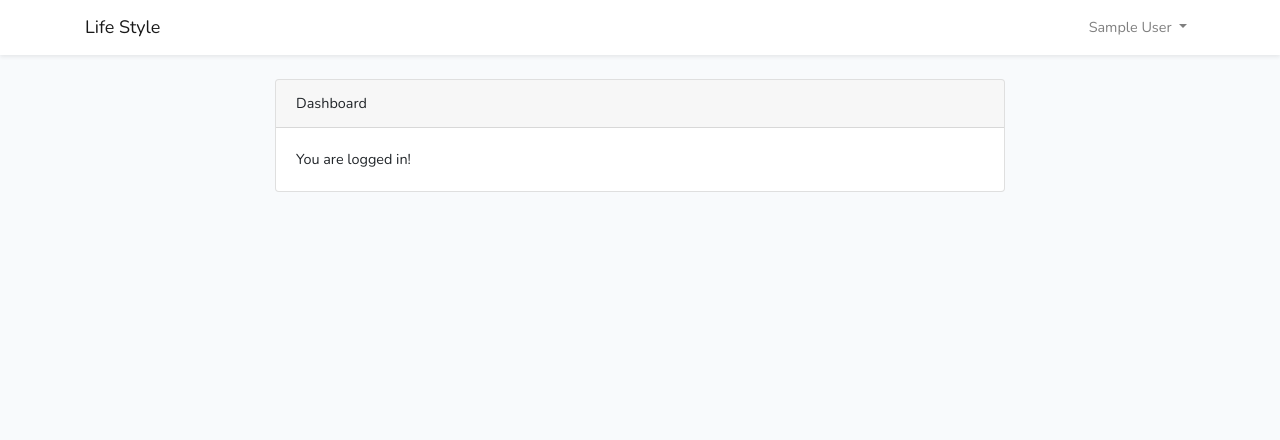
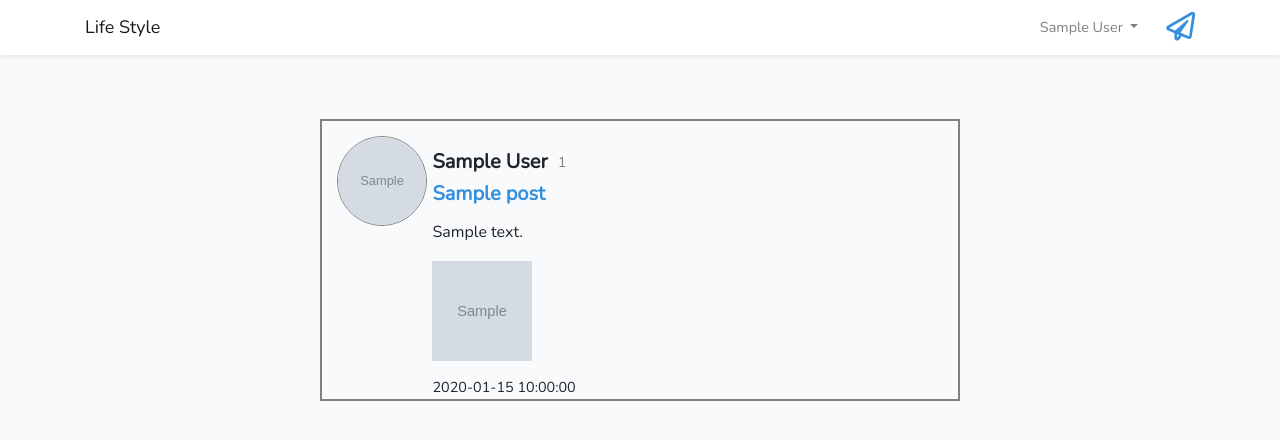
Before and after one commit to kazu8901/lifestyle, a Laravel app: page /home in a window 1280 px wide. Shown: the top 440 px of the page. Run offline with Laravel 8, Linux system fonts and the light colour scheme; a user stored in the database is signed in; tables that the repository leaves empty hold one stand-in row (values such as "Sample post"); grey boxes marked "Sample" are stand-in pictures; style sheets or scripts are compiled from the project's sources.

Commit message:
一時的に終了

```diff
--- a/src/lifestyle/app/Http/Controllers/HomeController.php
+++ b/src/lifestyle/app/Http/Controllers/HomeController.php
@@ -3,6 +3,8 @@
 namespace App\Http\Controllers;
 
 use Illuminate\Support\Facades\Auth;
+
+use App\Post;
 
 use Illuminate\Http\Request;
 
@@ -25,6 +27,9 @@ class HomeController extends Controller
      */
     public function index()
     {
-        return view('home');
+        $auth = Auth::user();
+        // $posts = POST::all();
+        $posts = POST::with('user')->orderBy('created_at', 'desc')->get();
+        return view('home', ['auth' => $auth, 'posts' => $posts]);
     }
 }
--- /dev/null
+++ b/src/lifestyle/app/Post.php
@@ -0,0 +1,21 @@
+<?php
+
+namespace App;
+
+use Illuminate\Contracts\Auth\MustVerifyEmail;
+use Illuminate\Foundation\Auth\User as Authenticatable;
+use Illuminate\Notifications\Notifiable;
+use Illuminate\Database\Eloquent\Model;
+
+class Post extends Model
+{
+    //
+    protected $table = 'posts';
+    protected $guarded = array('id');
+
+    Public function user()
+{
+    return $this->belongsTo(User::class);
+    // return $this->belongsTo('app/User');
+}
+}
--- a/src/lifestyle/app/User.php
+++ b/src/lifestyle/app/User.php
@@ -39,4 +39,9 @@ class User extends Authenticatable
     protected $casts = [
         'email_verified_at' => 'datetime',
     ];
+
+    Public function posts()
+    {
+    return $this->hasMany(Post::class);
+    }
 }
--- /dev/null
+++ b/src/lifestyle/public/css/home.css
@@ -0,0 +1,74 @@
+.box {
+  width: 50%;
+  margin: 0 auto;
+  position: relative;
+}
+
+.post {
+  width: 100%;
+  border: solid 2px gray;
+  margin-top: 40px;
+  display: flex;
+}
+
+.icon-area {
+  height: 100%;
+  width: 15%;
+  padding: 15px 0 0 15px;
+}
+
+.icon {
+  border: solid 1px gray;
+  border-radius: 50%;
+  width: 90px;
+  height: 90px;
+}
+
+.contents {
+  margin: 25px 0 0 15px;
+  width: 70%;
+}
+
+.name-area {
+  display: flex;
+}
+
+.name {
+  padding-right: 10px;
+  font-weight: bold;
+  font-size: 20px;
+}
+
+.id {
+  color: gray;
+  padding-top: 5px;
+}
+
+.title {
+  font-weight: bold;
+  font-size: 20px;
+}
+
+.content {
+  font-size: 16px;
+  width: 70%;
+  display: -webkit-box;
+  -webkit-box-orient: vertical;
+  -webkit-line-clamp: 3;
+  overflow: hidden;
+  margin: 10px 0 15px 0;
+}
+
+.date {
+}
+
+.file {
+  height: 100px;
+  width: 100px;
+  margin-bottom: 15px;
+}
+
+.file-view {
+  height: 100px;
+  width: 100px;
+}
--- a/src/lifestyle/resources/views/home.blade.php
+++ b/src/lifestyle/resources/views/home.blade.php
@@ -1,6 +1,47 @@
 @extends('layouts.app')
+<link rel="stylesheet" href="{{ asset('css/home.css') }}">
+
 
 @section('content')
+        @if(count($posts) > 0)
+            @foreach($posts as $post)
+                <div class="box">
+                    <div class="post">
+                        <div class="icon-area">
+                            <a href="/home">
+                                <img class="icon" src="/storage/image/{{$post->user->profile_icon}}" alt="">
+                            </a>
+                        </div>
+                        <div class="contents">
+                            <div class="name-area">
+                                <div class="name">
+                                    {{$post->user->name}}
+                                </div>
+                                <div class="id">
+                                    {{$post->user->user_id}}
+                                </div>
+                            </div>
+                            <div class="title">
+                                <a href="">{{$post->title}}</a>
+                            </div>
+                            <div class="content">
+                                {{$post->content}}
+                            </div>
+                            <!-- <div class="test">
+                            </div> -->
+                            @if($post->file !== null)
+                                <div class="file">
+                                    <img class="file-view" src="/storage/posts/{{$post->file}}">
+                                </div>
+                            @endif
+                            <div class="date">
+                                {{$post->user->updated_at}}
+                            </div>
+                        </div>
+                    </div>
+                </div>
+            @endforeach
+        @else
             <div class="container">
                 <div class="row justify-content-center">
                         <div class="col-md-8">
@@ -14,10 +55,11 @@
                                         </div>
                                     @endif
 
-                    You are logged in!
+                                    投稿がありません
                                 </div>
                             </div>
                         </div>
                     </div>
                 </div>
+            @endif
 @endsection
--- a/src/lifestyle/resources/views/layouts/app.blade.php
+++ b/src/lifestyle/resources/views/layouts/app.blade.php
@@ -15,6 +15,7 @@
     <!-- Fonts -->
     <link rel="dns-prefetch" href="//fonts.gstatic.com">
     <link href="https://fonts.googleapis.com/css?family=Nunito" rel="stylesheet">
+    <link href="https://use.fontawesome.com/releases/v5.15.1/css/all.css" rel="stylesheet">
 
     <!-- Styles -->
     <link href="{{ asset('css/app.css') }}" rel="stylesheet">
@@ -50,7 +51,7 @@
                                 </li>
                             @endif
                         @else
-                            <li class="nav-item dropdown">
+                            <li class="nav-item dropdown" style="padding-right: 20px;">
                                 <a id="navbarDropdown" class="nav-link dropdown-toggle" href="#" role="button" data-toggle="dropdown" aria-haspopup="true" aria-expanded="false" v-pre>
                                     {{ Auth::user()->name }} <span class="caret"></span>
                                 </a>
@@ -73,6 +74,9 @@
                                     </form>
                                 </div>
                             </li>
+                            <div class="post-link">
+                                <a href="/post" class="far fa-paper-plane fa-2x" style="padding-top: 5px;"></a>
+                            </div>
                         @endguest
                     </ul>
                 </div>
--- a/src/lifestyle/routes/web.php
+++ b/src/lifestyle/routes/web.php
@@ -26,3 +26,5 @@ Route::post('/mypage/edit', 'UsersController@update');
 
 Route::get('/deactive', 'Auth\DeactiveController@showDeactiveForm')->name('deactive.form');
 Route::post('/deactive', 'Auth\DeactiveController@deactive')->name('deactive');
+
+Route::resource('/post', 'PostController');
```
Also changed, not shown: src/lifestyle/app/Http/Controllers/PostController.php (added, +142 -0 lines), src/lifestyle/public/css/post/post.css (added, +134 -0 lines), src/lifestyle/resources/views/post/index.blade.php (added, +42 -0 lines), src/lifestyle/resources/views/post/show.blade.php (added, +41 -0 lines), src/lifestyle/resources/views/post/update.blade.php (added), 1 other file. Lines whose indentation alone changed are shown as unchanged.
